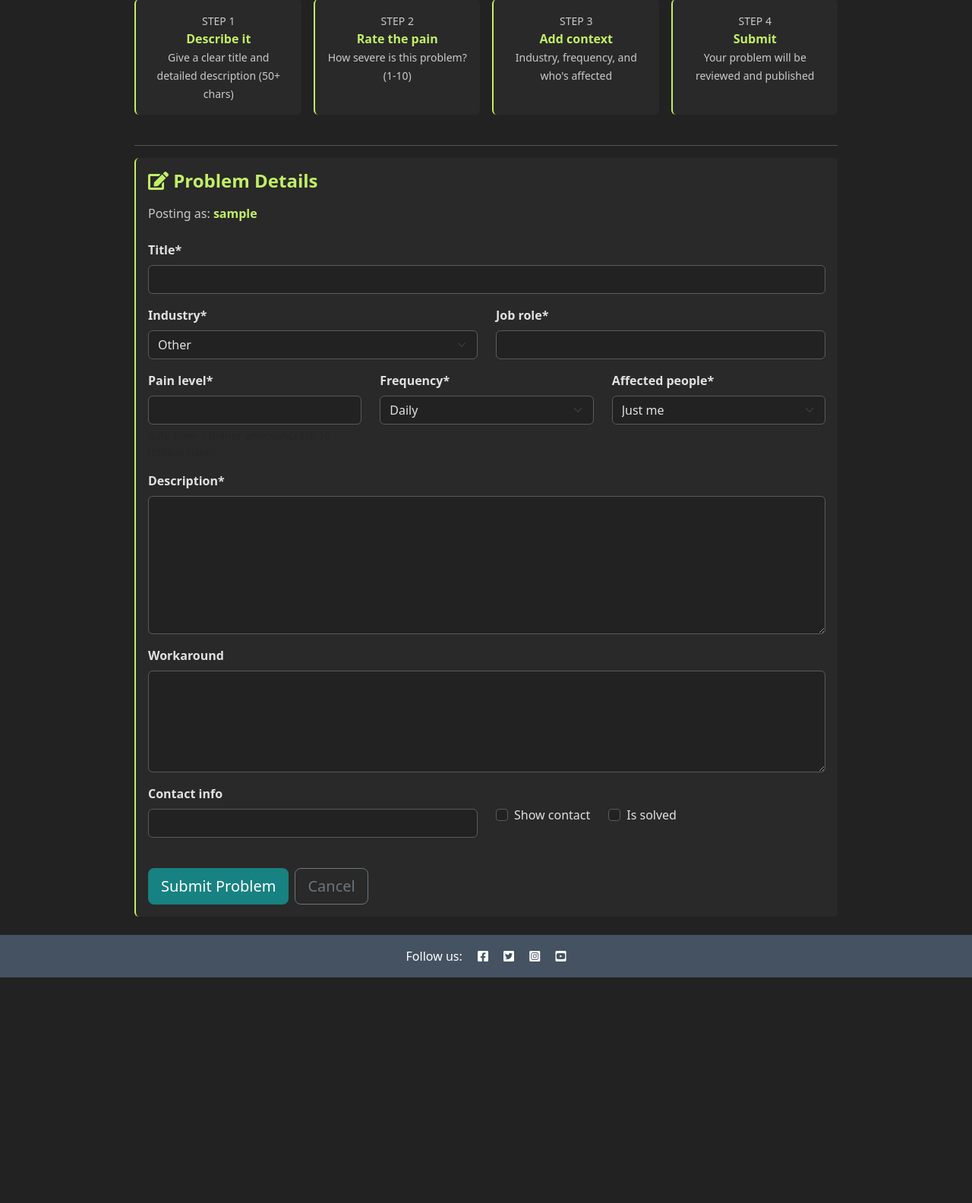
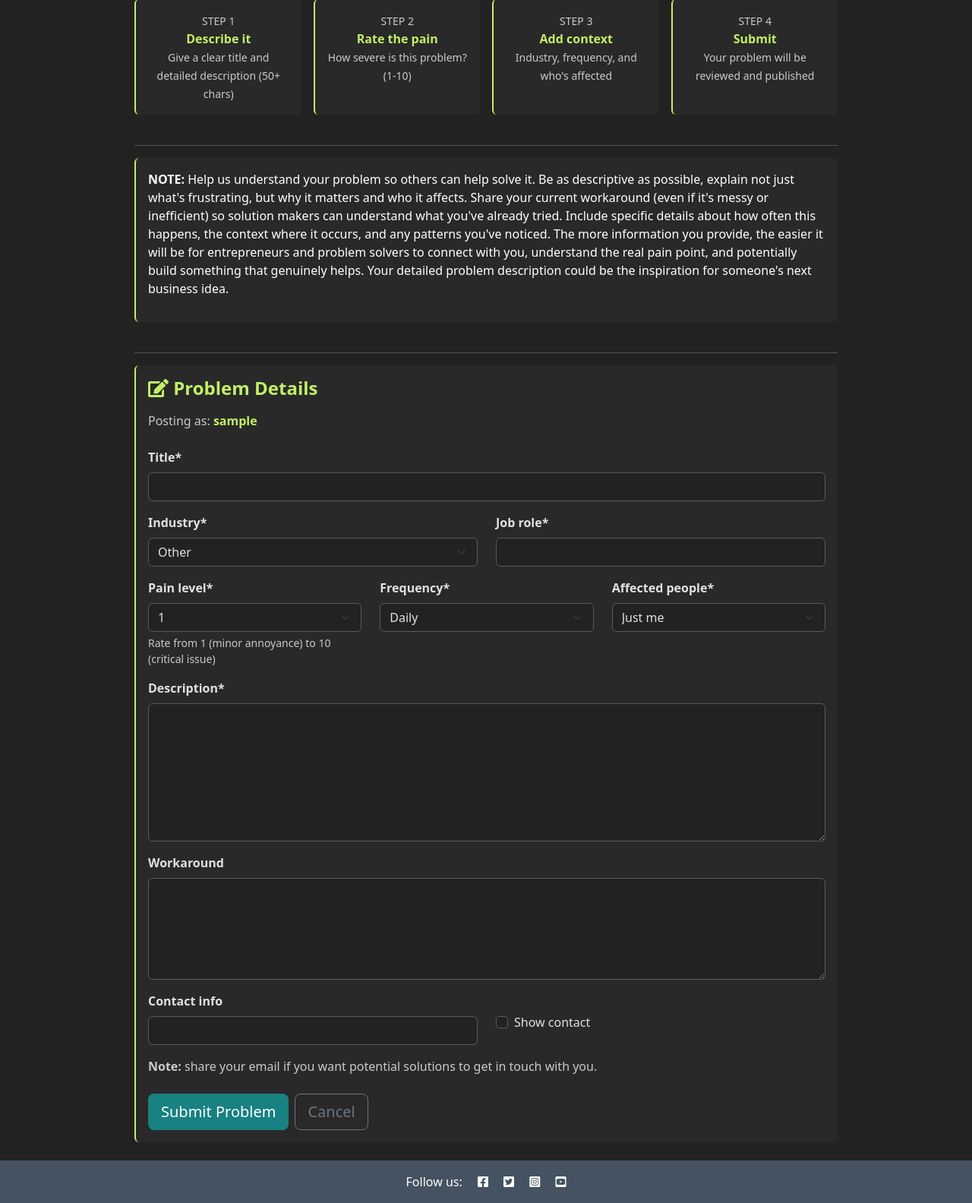
Before and after one commit to GiovanniDevs/Project_problems, a Django app: page /submit/ in a window 1280 px wide. Shown: the part 311-1895 px from the top of the page at 76% size. Before the commit the page ends 1598 px from the top, so only its background shows below. Run offline with Django 4.2, Linux system fonts and the light colour scheme; the visitor is signed in with stand-in values (Sample User, id 1); some libraries are stand-ins or nearby versions.

Commit message:
style: :lipstick: styles the submit form, change pain level field, style other minor changes

```diff
--- a/problems/forms.py
+++ b/problems/forms.py
@@ -92,3 +92,8 @@ class ProblemForm(forms.ModelForm):
                 'Description must be at least 50 characters long.'
             )
         return description
+
+
+class ProblemSubmitForm(ProblemForm):
+    class Meta(ProblemForm.Meta):
+        exclude = ('is_solved',)
--- a/problems/models.py
+++ b/problems/models.py
@@ -44,6 +44,19 @@ class Problem(models.Model):
         ('my_industry', 'My industry (hundreds+)'),
     ]
 
+    PAIN_LEVELS = [
+        (1, '1'),
+        (2, '2'),
+        (3, '3'),
+        (4, '4'),
+        (5, '5'),
+        (6, '6'),
+        (7, '7'),
+        (8, '8'),
+        (9, '9'),
+        (10, '10'),
+    ]
+
     # Core fields
     title = models.CharField(max_length=200, unique=True)
     slug = models.SlugField(max_length=200, unique=True)
@@ -56,7 +69,8 @@ class Problem(models.Model):
     featured_image = CloudinaryField('image', default='placeholder')
     # Problem details
     pain_level = models.IntegerField(
-        validators=[MinValueValidator(1), MaxValueValidator(10)],
+        choices=PAIN_LEVELS,
+        default=1,
         help_text="Rate from 1 (minor annoyance) to 10 (critical issue)"
     )
     frequency = models.CharField(
@@ -105,13 +119,27 @@ class Take(models.Model):
         ('public', 'Public'),
     ]
 
+    PAIN_LEVELS = [
+        (1, '1'),
+        (2, '2'),
+        (3, '3'),
+        (4, '4'),
+        (5, '5'),
+        (6, '6'),
+        (7, '7'),
+        (8, '8'),
+        (9, '9'),
+        (10, '10'),
+    ]
+
     # Core fields
     problem = models.ForeignKey(
         Problem, on_delete=models.CASCADE, related_name='takes')
     author = models.ForeignKey(
         User, on_delete=models.CASCADE, related_name='take_author')
     pain_level = models.IntegerField(
-        validators=[MinValueValidator(1), MaxValueValidator(10)],
+        choices=PAIN_LEVELS,
+        default=1,
         help_text="Rate from 1 (minor annoyance) to 10 (critical issue)"
     )
     frequency = models.CharField(
--- a/problems/templates/problems/problem_submit.html
+++ b/problems/templates/problems/problem_submit.html
@@ -62,6 +62,22 @@
                 <hr>
             </div>
         </div>
+        <div class="row justify-content-center">
+            <div class="col-12 col-md-10">
+                <div class="card mybg-l mb-4">
+                    <div class="card-body">
+                        <p class="text-white">
+                            <b>NOTE: </b>Help us understand your problem so others can help solve it. Be as descriptive as possible, explain not just what's frustrating, but why it matters and who it affects. Share your current workaround (even if it's messy or inefficient) so solution makers can understand what you've already tried. Include specific details about how often this happens, the context where it occurs, and any patterns you've noticed. The more information you provide, the easier it will be for entrepreneurs and problem solvers to connect with you, understand the real pain point, and potentially build something that genuinely helps. Your detailed problem description could be the inspiration for someone's next business idea.
+                        </p>
+                    </div>
+                </div>
+            </div>
+        </div>
+        <div class="row justify-content-center">
+            <div class="col-12 col-md-10">
+                <hr>
+            </div>
+        </div>
         <!-- Form Section -->
         <div class="row justify-content-center">
             <div class="col-12 col-md-10">
@@ -76,6 +92,9 @@
                         <form class="muted-white" method="post">
                             {% csrf_token %}
                             {% crispy problem_form %}
+                            <p>
+                                <b>Note:</b> share your email if you want potential solutions to get in touch with you.
+                            </p>
                             <div class="d-flex gap-2 mt-4">
                                 <button class="btn btn-signup btn-lg" type="submit">Submit Problem</button>
                                 <a href="{% url 'home' %}" class="btn btn-outline-secondary btn-lg">Cancel</a>
--- a/problems/views.py
+++ b/problems/views.py
@@ -7,7 +7,7 @@ from django.http import HttpResponseRedirect
 from django.utils.crypto import get_random_string
 
 from .models import Problem, Take
-from .forms import TakeForm, ProblemForm
+from .forms import TakeForm, ProblemForm, ProblemSubmitForm
 
 # Create your views here.
 
@@ -112,7 +112,7 @@ def take_delete(request, slug, take_id):
 @login_required
 def problem_submit(request):
     if request.method == "POST":
-        problem_form = ProblemForm(data=request.POST)
+        problem_form = ProblemSubmitForm(data=request.POST)
         if problem_form.is_valid():
             problem = problem_form.save(commit=False)
             problem.author = request.user        # attach logged-in user
@@ -126,8 +126,13 @@ def problem_submit(request):
             )
             # redirect after success
             return HttpResponseRedirect(reverse('home'))
+        else:
+            messages.add_message(
+                request, messages.ERROR,
+                'Error submitting problem. Please check the form and try again.'
+            )
     else:
-        problem_form = ProblemForm()
+        problem_form = ProblemSubmitForm()
 
     return render(
         request,
@@ -159,6 +164,11 @@ def problem_edit(request, slug):
                 'Problem updated and awaiting re-approval'
             )
             return HttpResponseRedirect(reverse('home'))
+        else:
+            messages.add_message(
+                request, messages.ERROR,
+                'Error submitting problem. Please check the form and try again.'
+            )
     else:
         problem_form = ProblemForm(instance=problem)
 
--- a/static/css/style.css
+++ b/static/css/style.css
@@ -36,6 +36,10 @@ body {
   color: var(--text);
 }
 
+.mytext-primary {
+  color: var(--secondary);
+}
+
 .accent {
   color: var(--accent);
 }
@@ -46,6 +50,10 @@ body {
 
 .mybg-l {
   background-color: var(--background-l);
+}
+
+.form-text {
+  color: var(--muted-white);
 }
 
 /* NavBar  */
@@ -263,3 +271,9 @@ body {
   background-color: var(--accent);
   border-color: var(--accent);
 }
+
+@media (min-width: 992px) {
+  .card-clamp {
+    max-width: 400px;
+  }
+}
```
Also changed, not shown: problems/templates/problems/edit_problem.html (+39 -9 lines), problems/templates/problems/index.html (+2 -7 lines), problems/migrations/0008_alter_problem_pain_level_alter_take_pain_level.py (added).
